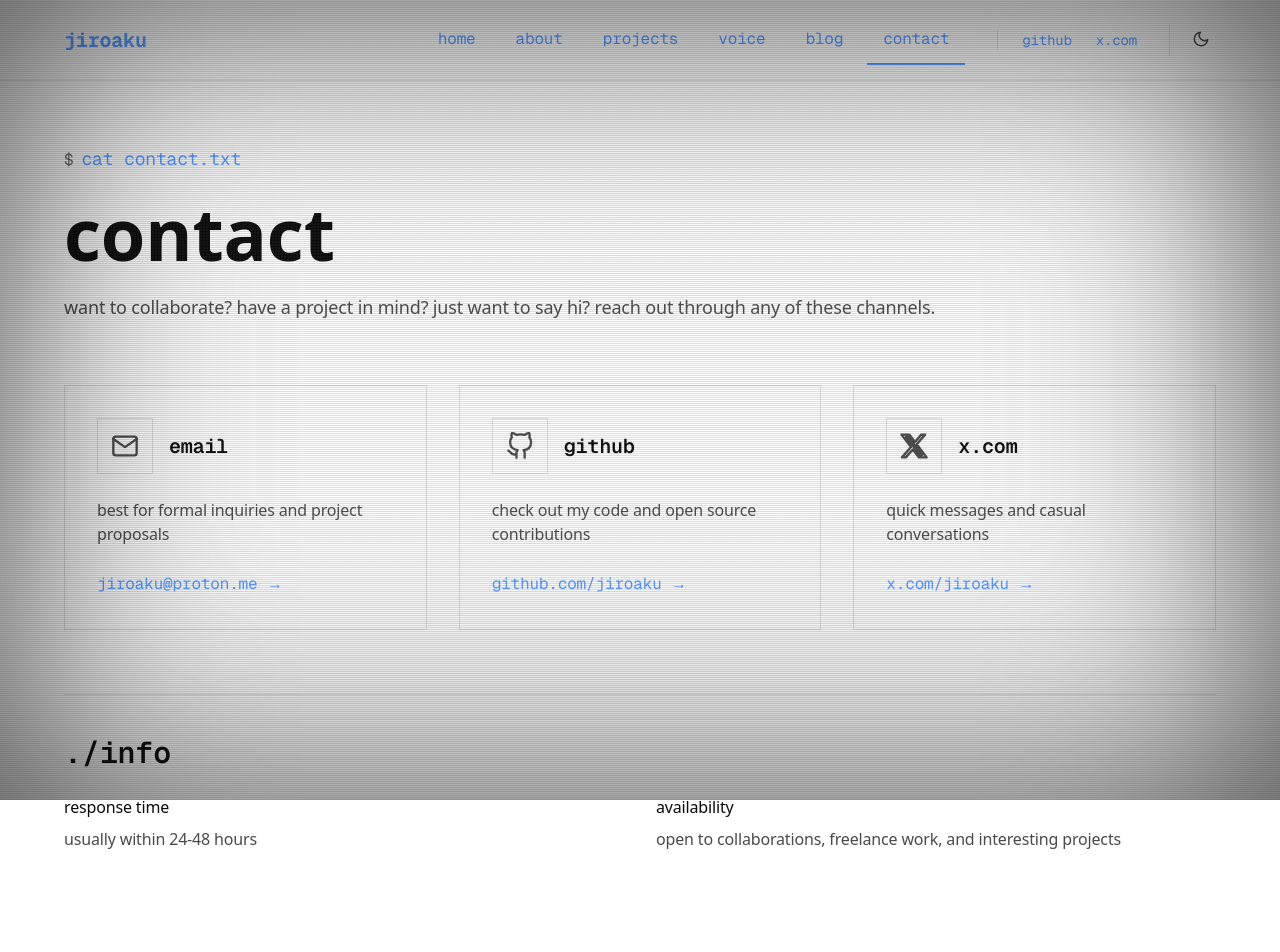
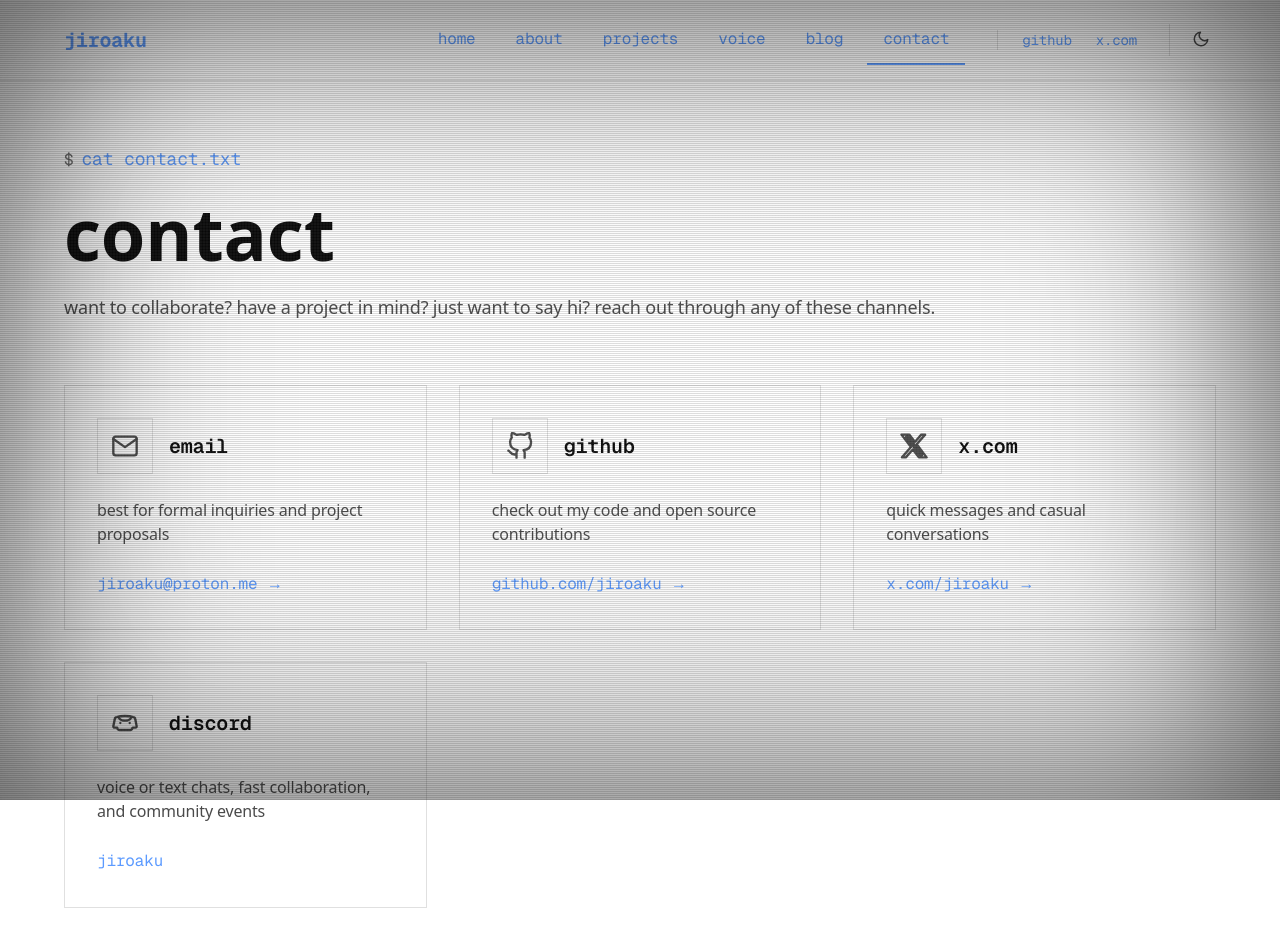
Before and after one commit to jiroaku/website, a Next.js app: page /contact in a window 1280 px wide. Shown: the top 952 px of the page. Before the commit the page ends 915 px from the top, so only its background shows below. Built offline with nearby package versions, Linux system fonts and the light colour scheme.

Commit message:
chore(contact): add discord handle
Document jiroaku on the contact grid for voice/text inquiries

```diff
--- a/app/contact/page.tsx
+++ b/app/contact/page.tsx
@@ -124,6 +124,39 @@ export default function Contact() {
                 </Link>
               </div>
             </div>
+
+            {/* Discord */}
+            <div className="border border-[var(--border-color)] p-8 hover:border-[var(--accent)] transition-all group">
+              <div className="space-y-6">
+                <div className="flex items-center gap-4">
+                  <div className="w-14 h-14 border border-[var(--border-color)] flex items-center justify-center group-hover:border-[var(--accent)] transition-colors">
+                    <svg
+                      width="28"
+                      height="28"
+                      viewBox="0 0 24 24"
+                      fill="none"
+                      stroke="currentColor"
+                      strokeWidth="2"
+                      strokeLinecap="round"
+                      strokeLinejoin="round"
+                      className="text-[var(--text-secondary)] group-hover:text-[var(--accent)] transition-colors"
+                    >
+                      <path d="M21 16a1 1 0 0 0 1-1.18l-1.2-6A2 2 0 0 0 18.85 7c-1.37-.63-3.3-1-6.85-1s-5.48.37-6.85 1a2 2 0 0 0-1.94 1.82l-1.2 6A1 1 0 0 0 3 16h2.35l.3 1.2A2 2 0 0 0 7.57 18h8.86a2 2 0 0 0 1.92-1.8L18.65 16z" />
+                      <path d="M7 8s1.5 2 5 2 5-2 5-2" />
+                      <path d="M8 12h.01" />
+                      <path d="M16 12h.01" />
+                    </svg>
+                  </div>
+                  <h3 className="text-xl font-semibold text-[var(--text-primary)] font-mono">discord</h3>
+                </div>
+                <p className="text-base text-[var(--text-secondary)]">
+                  voice or text chats, fast collaboration, and community events
+                </p>
+                <div className="inline-flex items-center gap-2 text-[var(--accent)] font-mono text-base">
+                  <span>jiroaku</span>
+                </div>
+              </div>
+            </div>
           </div>
 
           {/* Additional Info */}
```
